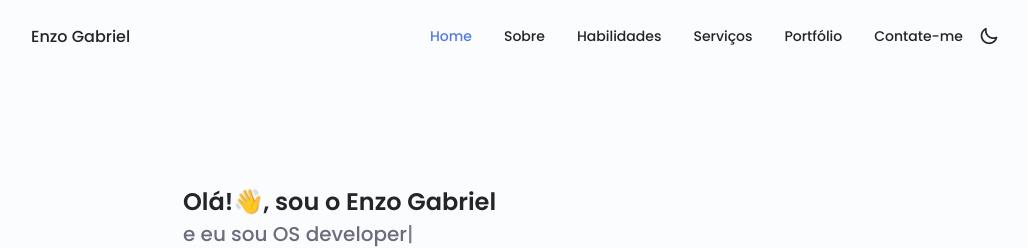
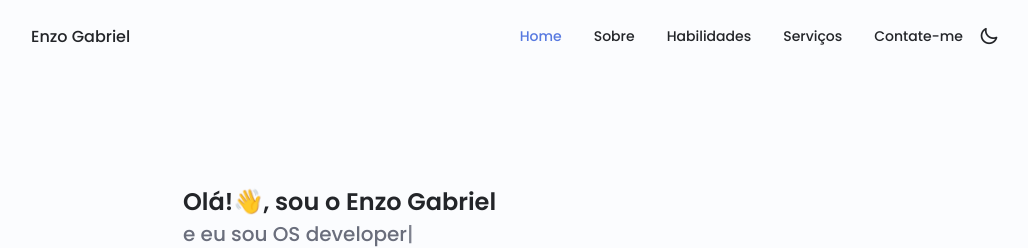
Before and after one commit to EnzoGabrielBarbosaFranco/Portfolio, a plain HTML site: page index.html in a window 1280 px wide. Shown: the top 248 px of the page, without its empty margins (125-1153 px from the left). Drawn offline with nearby package versions, Linux system fonts and the light colour scheme.

Commit message:
first commit

```diff
--- a/index.html
+++ b/index.html
@@ -56,12 +56,6 @@
                     <li class="nav__items">
                         <a href="#services" class="nav__link ">
                             <i class="uil uil-briefcase-alt nav__icon"></i> Serviços
-                        </a>
-                    </li>
-
-                    <li class="nav__items">
-                        <a href="#portfolio" class="nav__link ">
-                            <i class="uil uil-scenery nav__icon"></i> Portfólio
                         </a>
                     </li>
 
```
